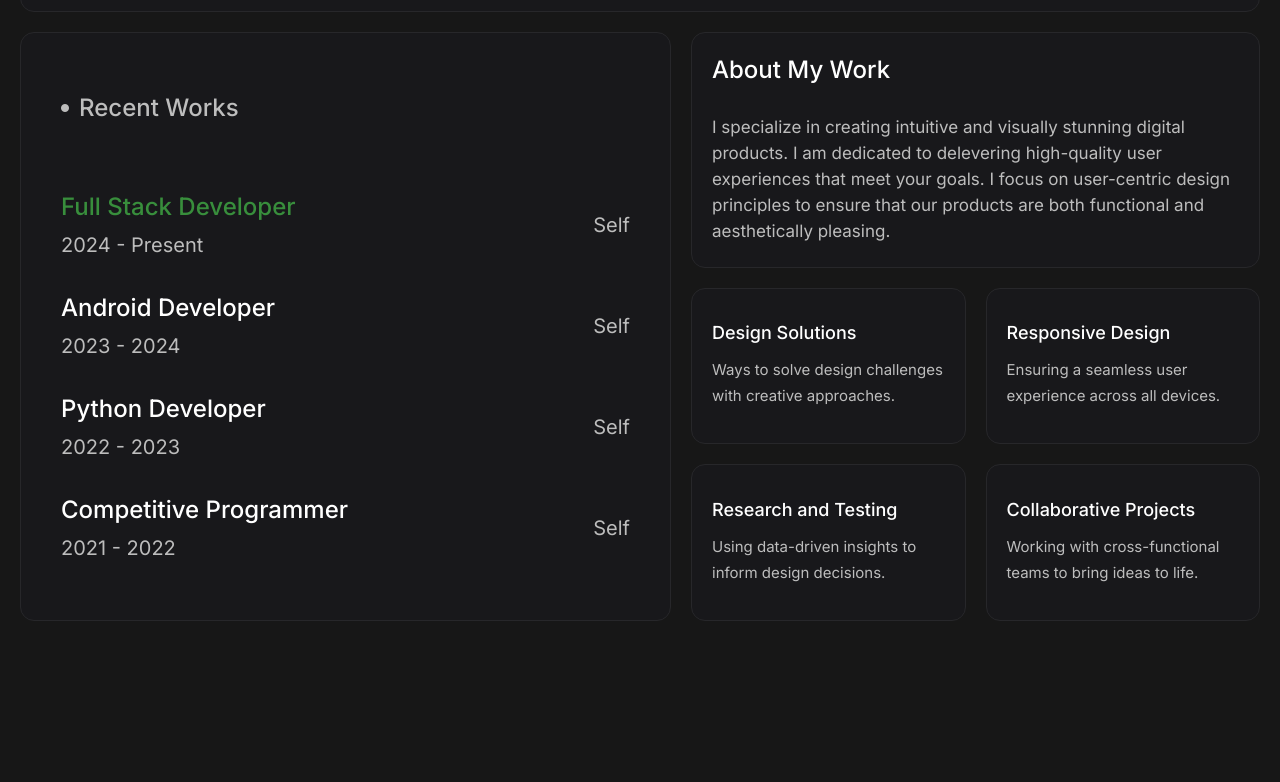
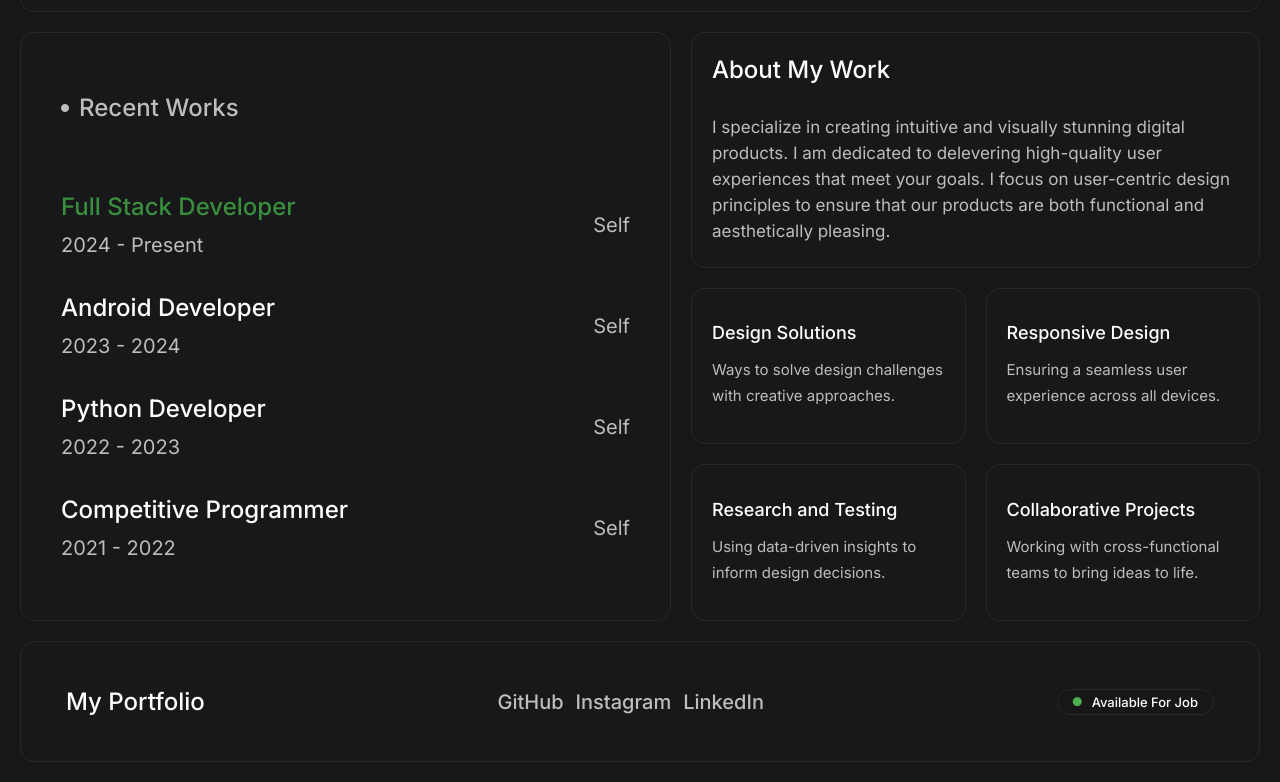
Before and after one commit to Yashrajtul/PortfolioWeb, a plain HTML site: page index.html in a window 1280 px wide. Shown: the part 514-1296 px from the top of the page. Before the commit the page ends 1155 px from the top, so only its background shows below. Drawn offline with Linux system fonts and the light colour scheme.

Commit message:
footer added

```diff
--- a/index.html
+++ b/index.html
@@ -108,6 +108,16 @@
 
     </div>
 
+    <footer>
+        <a href="#">My Portfolio</a>
+        <div class="socials">
+            <a href="#">GitHub</a>
+            <a href="#">Instagram</a>
+            <a href="#">LinkedIn</a>
+        </div>
+        <a href="#" class="online"><i class="fa-solid fa-circle"></i> Available For Job</a>
+    </footer>
+
 </body>
 
 </html>
--- a/style.css
+++ b/style.css
@@ -136,7 +136,8 @@ nav .links a.active{
     background: #000;
 }
 
-.about .right a.online{
+.about .right a.online,
+footer a.online{
     display: flex;
     align-items: center;
     justify-content: center;
@@ -148,7 +149,8 @@ nav .links a.active{
     font-size: 13px;
 }
 
-.about .right a.online i{
+.about .right a.online i,
+footer a.online i{
     color: #4caf50;
     font-size: 9px;
 }
@@ -275,3 +277,40 @@ nav .links a.active{
 .works .right .item:not(:first-child) p{
     font-size: 15px;
 }
+
+footer{
+    margin-top: 20px;
+    display: flex;
+    align-items: center;
+    justify-content: space-between;
+    background: #18181b;
+    border: 1px solid #27272a;
+    padding: 45px;
+    border-radius: 14px;
+}
+
+footer > a{
+    font-size: 24px;
+    font-weight: 500;
+}
+
+footer .socials{
+    display: flex;
+    align-items: center;
+    gap: 12px;
+}
+
+footer .socials a{
+    font-size: 20px;
+    font-weight: 500;
+    color: #bdbdbd;
+}
+
+@keyframes fadeInAnimation{
+    0%{
+        opacity: 0;
+    }
+    100%{
+        opacity: 1;
+    }
+}
```
